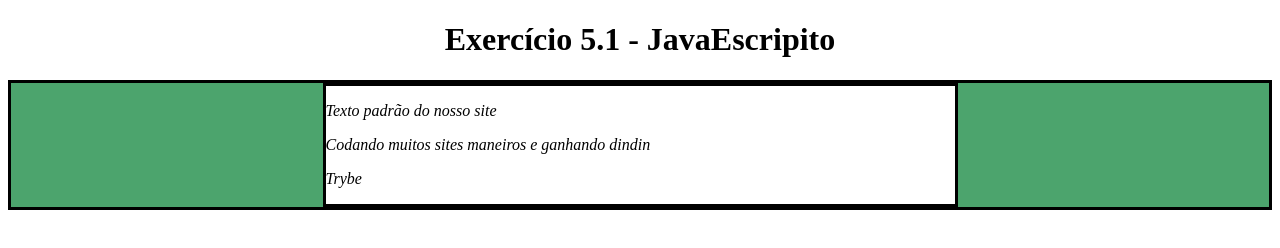
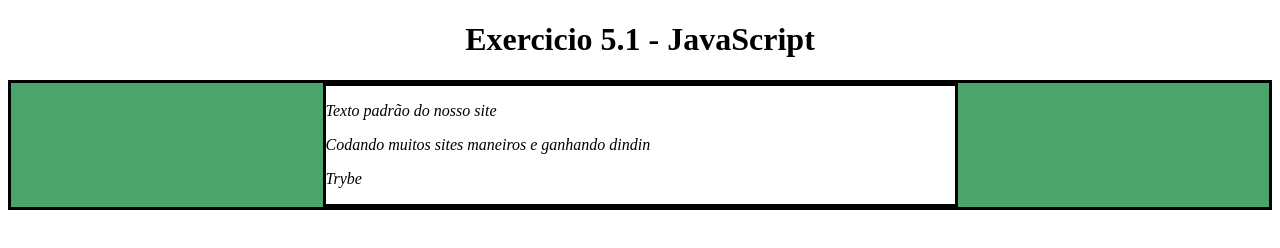
Before and after one commit to plinioSMoraes/trybe.exercicio, a plain HTML site: page Bloco5.1/index.html in a window 1280 px wide. Drawn offline with Linux system fonts and the light colour scheme.

Commit message:
Exercicio 4 - Resolvido

```diff
--- a/Bloco5.1/index.html
+++ b/Bloco5.1/index.html
@@ -72,7 +72,11 @@
         }
         changeMainSquareColor(); // chama a funcao para setar o fundo
 
-
+        function fixTitle(){ // Exercicio 4
+            let paragrafo = document.getElementsByClassName('title')[0]; // puxa a class title para a variavel
+            paragrafo.innerHTML = 'Exercicio 5.1 - JavaScript'; // troca o texto interno por esse
+        }
+        fixTitle(); // chama a function
     </script>
   </body>
 </html>
```
